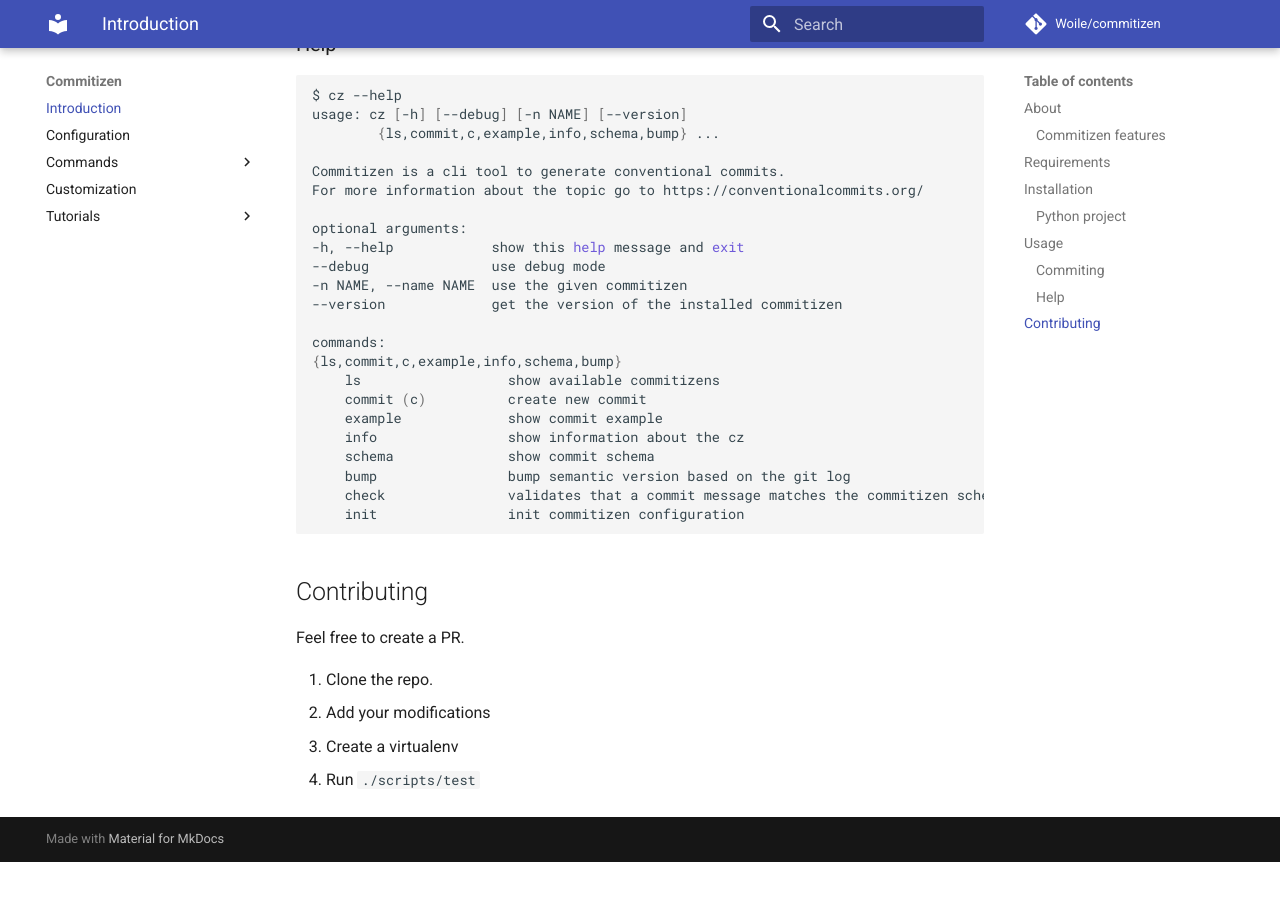
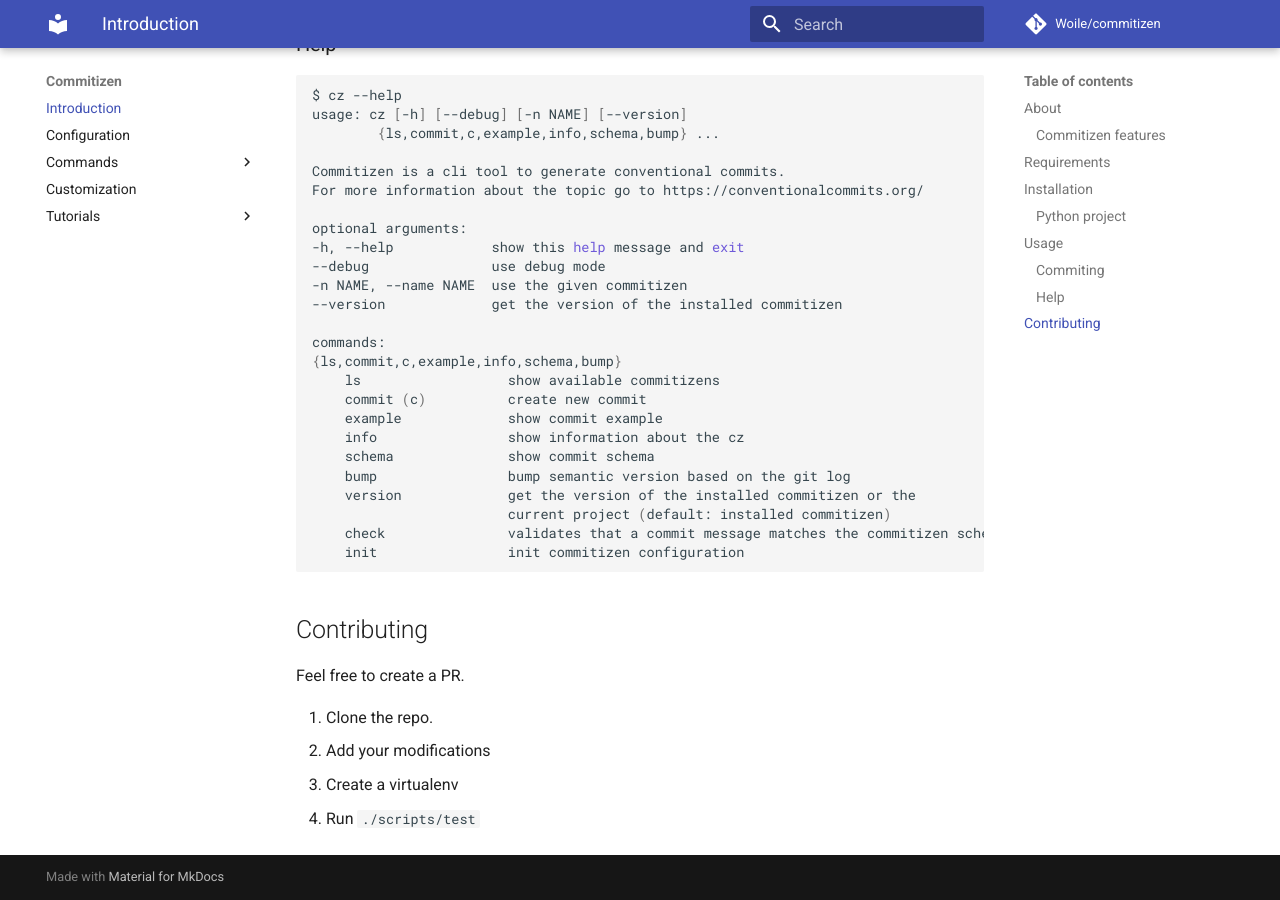
Before and after one commit to commitizen-tools/commitizen, an MkDocs documentation site: the page built from docs/index.md, in a window 1280 px wide and 900 px high, scrolled down 1999 px. Built offline with MkDocs 1.6.1 and Material for MkDocs 9.7.7, drawn with Linux system fonts in a browser that asks for light colours; comment, search, counter and statistics services are not loaded; before the commit the page ends 2861 px from its top, so only the background shows below that.

Commit message:
docs(index): add version command

````diff
--- a/docs/index.md
+++ b/docs/index.md
@@ -96,6 +96,8 @@
     info                show information about the cz
     schema              show commit schema
     bump                bump semantic version based on the git log
+    version             get the version of the installed commitizen or the
+                        current project (default: installed commitizen)
     check               validates that a commit message matches the commitizen schema
     init                init commitizen configuration
 ```
````
